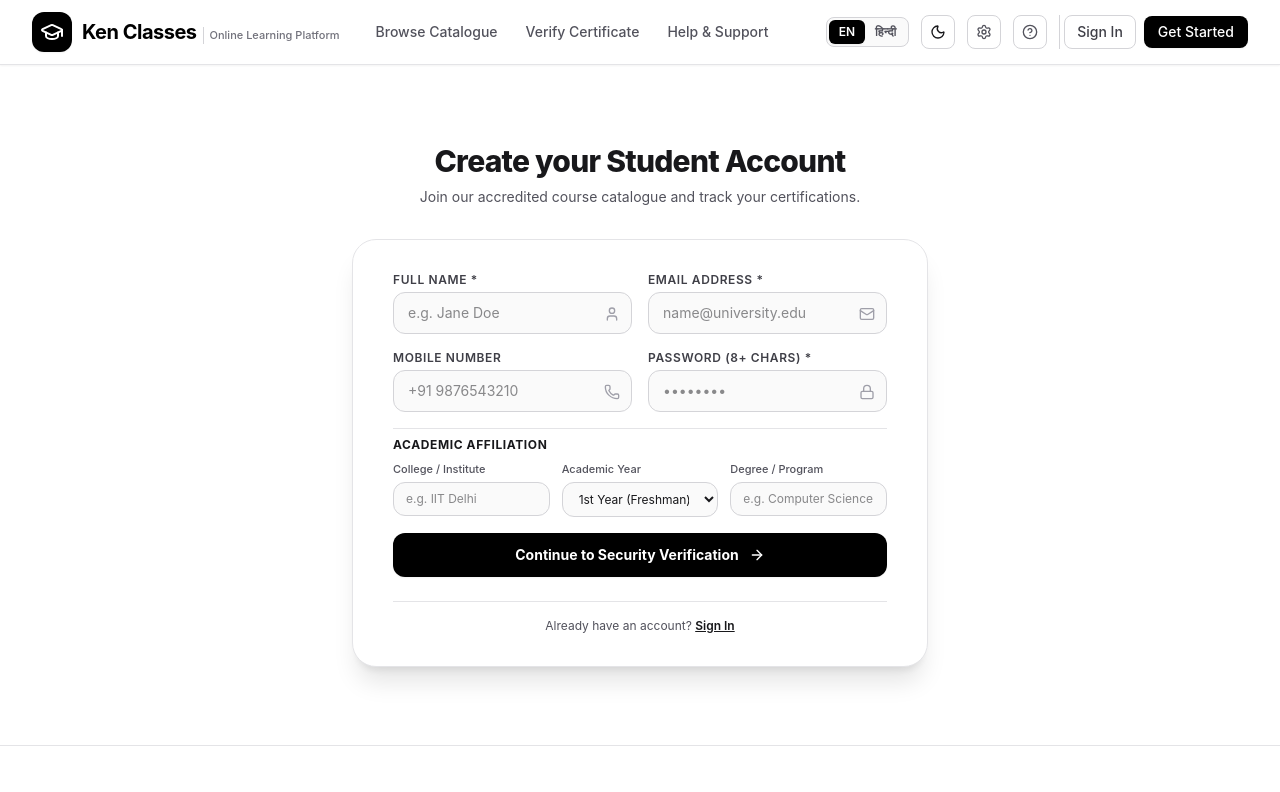
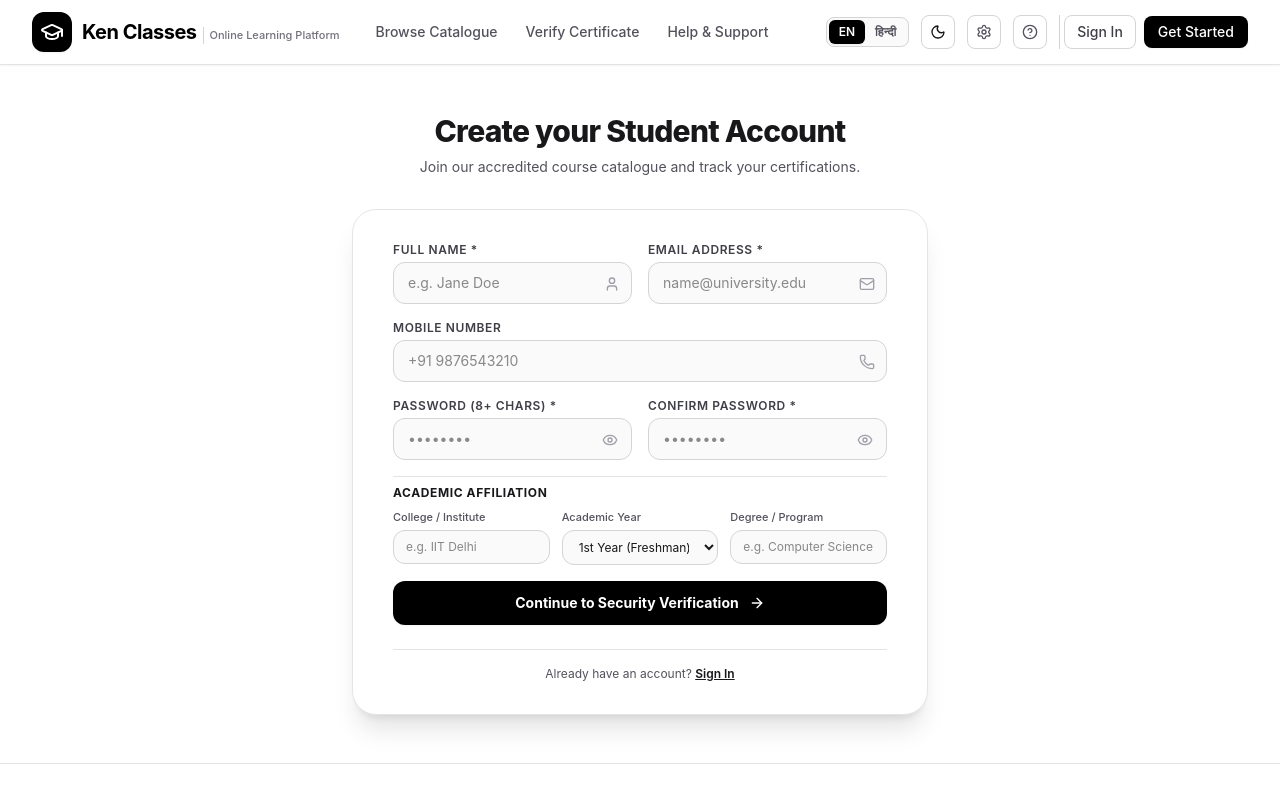
Before and after one commit to MdEkbal01/Learning-Platform, a React (Vite) app in the folder frontend/: page /register in a window 1280 px wide. Shown: the top 792 px of the page. Built offline with nearby package versions, Linux system fonts and the light colour scheme; no server answers.

Commit message:
fix: resolve registration failure on static hosting, add Confirm Password field and View Password toggle

```diff
--- a/frontend/src/api/client.ts
+++ b/frontend/src/api/client.ts
@@ -48,13 +48,16 @@ api.interceptors.response.use(
       }
     }
 
-    // Graceful fallback if backend is offline or static hosting 404s on API routes
+    // Graceful fallback if backend is offline or static hosting 404s/405s on API routes
     if (
       error.code === 'ERR_NETWORK' ||
       error.code === 'ECONNABORTED' ||
       error.response?.status === 404 ||
+      error.response?.status === 405 ||
+      error.response?.status === 500 ||
       error.response?.status === 502 ||
-      error.response?.status === 503
+      error.response?.status === 503 ||
+      !error.response
     ) {
       const mock = getMockResponse(error.config?.method, error.config?.url, error.config?.data);
       if (mock) {
--- a/frontend/src/api/mockData.ts
+++ b/frontend/src/api/mockData.ts
@@ -421,19 +421,68 @@ export function getMockResponse(method: string = 'GET', url: string = '', body?:
       try { payload = JSON.parse(body); } catch {}
     }
     const email = payload?.email || 'newuser@auralms.io';
+    const otp = Math.floor(100000 + Math.random() * 900000).toString();
     const user: MockUser = {
       id: 'user_reg_' + Date.now(),
       email,
       name: payload?.name || 'New Learner',
-      role: payload?.role || 'STUDENT',
-      isEmailVerified: true,
+      role: 'STUDENT',
+      mobile: payload?.mobile,
+      isEmailVerified: false,
     };
     return {
       status: 201,
       data: {
-        message: 'Account created successfully.',
-        token: 'auralms_demo_jwt_token_' + Date.now(),
+        message: 'Account created successfully. Please verify your email with the verification code.',
+        token: 'ken_classes_jwt_token_' + Date.now(),
+        demoVerificationCode: otp,
         user,
+      },
+    };
+  }
+
+  // Authentication: Verify OTP
+  if (cleanUrl === '/auth/verify-otp') {
+    let payload = body;
+    if (typeof body === 'string') {
+      try { payload = JSON.parse(body); } catch {}
+    }
+    const email = payload?.identifier || payload?.email || 'student@auralms.io';
+    const user: MockUser = {
+      id: 'user_verified_' + Date.now(),
+      email,
+      name: payload?.name || email.split('@')[0] || 'Ken Classes Student',
+      role: 'STUDENT',
+      isEmailVerified: true,
+    };
+    return {
+      status: 200,
+      data: {
+        message: 'Account verified successfully!',
+        token: 'ken_classes_jwt_token_' + Date.now(),
+        user,
+      },
+    };
+  }
+
+  // Authentication: Forgot Password
+  if (cleanUrl === '/auth/forgot-password') {
+    const otp = Math.floor(100000 + Math.random() * 900000).toString();
+    return {
+      status: 200,
+      data: {
+        message: 'If an account matches that contact, a password reset code has been sent.',
+        demoResetCode: otp,
+      },
+    };
+  }
+
+  // Authentication: Reset Password
+  if (cleanUrl === '/auth/reset-password') {
+    return {
+      status: 200,
+      data: {
+        message: 'Password reset successfully. You can now sign in with your new password.',
       },
     };
   }
--- a/frontend/src/pages/Auth/ForgotPassword.tsx
+++ b/frontend/src/pages/Auth/ForgotPassword.tsx
@@ -5,7 +5,7 @@ import { PointerLight } from '../../components/PointerLight';
 import { OtpInputBoxes } from '../../components/OtpInputBoxes';
 import { VerificationSpinner } from '../../components/VerificationSpinner';
 import { sendOtpEmail } from '../../services/emailService';
-import { Lock, Mail, KeyRound, AlertCircle, CheckCircle, ArrowRight, ShieldCheck } from 'lucide-react';
+import { Lock, Mail, KeyRound, AlertCircle, CheckCircle, ArrowRight, ShieldCheck, Eye, EyeOff } from 'lucide-react';
 
 export const ForgotPassword: React.FC = () => {
   const navigate = useNavigate();
@@ -14,6 +14,7 @@ export const ForgotPassword: React.FC = () => {
   const [identifier, setIdentifier] = useState('');
   const [code, setCode] = useState('');
   const [newPassword, setNewPassword] = useState('');
+  const [showNewPassword, setShowNewPassword] = useState(false);
   const [demoCode, setDemoCode] = useState<string | null>(null);
 
   const [message, setMessage] = useState<string | null>(null);
@@ -183,14 +184,22 @@ export const ForgotPassword: React.FC = () => {
                 </label>
                 <div className="relative">
                   <input
-                    type="password"
+                    type={showNewPassword ? 'text' : 'password'}
                     required
                     value={newPassword}
                     onChange={(e) => setNewPassword(e.target.value)}
                     placeholder="••••••••"
-                    className="w-full px-3.5 py-2.5 bg-zinc-50 dark:bg-zinc-950 border border-zinc-300 dark:border-zinc-800 rounded-xl text-sm text-zinc-900 dark:text-white focus:bg-white dark:focus:bg-zinc-900 focus:ring-2 focus:ring-zinc-900 dark:focus:ring-white focus:border-transparent transition outline-hidden"
+                    className="w-full pl-3.5 pr-10 py-2.5 bg-zinc-50 dark:bg-zinc-950 border border-zinc-300 dark:border-zinc-800 rounded-xl text-sm text-zinc-900 dark:text-white focus:bg-white dark:focus:bg-zinc-900 focus:ring-2 focus:ring-zinc-900 dark:focus:ring-white focus:border-transparent transition outline-hidden"
                   />
-                  <Lock className="w-4 h-4 text-zinc-400 absolute right-3 top-3.5" />
+                  <button
+                    type="button"
+                    onClick={() => setShowNewPassword(!showNewPassword)}
+                    className="p-1 text-zinc-400 hover:text-zinc-700 dark:hover:text-zinc-200 absolute right-2.5 top-2.5 transition cursor-pointer"
+                    title={showNewPassword ? 'Hide password' : 'View password'}
+                    aria-label={showNewPassword ? 'Hide password' : 'View password'}
+                  >
+                    {showNewPassword ? <EyeOff className="w-4 h-4" /> : <Eye className="w-4 h-4" />}
+                  </button>
                 </div>
               </div>
 
--- a/frontend/src/pages/Auth/Login.tsx
+++ b/frontend/src/pages/Auth/Login.tsx
@@ -3,7 +3,7 @@ import { Link, useNavigate, useLocation } from 'react-router-dom';
 import { useAuth } from '../../context/AuthContext';
 import { PointerLight } from '../../components/PointerLight';
 import { VerificationSpinner } from '../../components/VerificationSpinner';
-import { Lock, Mail, AlertCircle, ArrowRight, ShieldCheck, Sparkles } from 'lucide-react';
+import { Lock, Mail, AlertCircle, ArrowRight, ShieldCheck, Sparkles, Eye, EyeOff } from 'lucide-react';
 
 export const Login: React.FC = () => {
   const { login } = useAuth();
@@ -12,6 +12,7 @@ export const Login: React.FC = () => {
 
   const [identifier, setIdentifier] = useState('');
   const [password, setPassword] = useState('');
+  const [showPassword, setShowPassword] = useState(false);
   const [error, setError] = useState<string | null>(null);
   const [isLoading, setIsLoading] = useState(false);
   const [isVerifyingState, setIsVerifyingState] = useState(false);
@@ -115,14 +116,22 @@ export const Login: React.FC = () => {
                   </div>
                   <div className="relative">
                     <input
-                      type="password"
+                      type={showPassword ? 'text' : 'password'}
                       required
                       value={password}
                       onChange={(e) => setPassword(e.target.value)}
                       placeholder="••••••••"
-                      className="w-full px-3.5 py-2.5 bg-zinc-50 dark:bg-zinc-950 border border-zinc-300 dark:border-zinc-800 rounded-xl text-sm text-zinc-900 dark:text-white focus:bg-white dark:focus:bg-zinc-900 focus:ring-2 focus:ring-zinc-900 dark:focus:ring-white focus:border-transparent transition outline-hidden"
+                      className="w-full pl-3.5 pr-10 py-2.5 bg-zinc-50 dark:bg-zinc-950 border border-zinc-300 dark:border-zinc-800 rounded-xl text-sm text-zinc-900 dark:text-white focus:bg-white dark:focus:bg-zinc-900 focus:ring-2 focus:ring-zinc-900 dark:focus:ring-white focus:border-transparent transition outline-hidden"
                     />
-                    <Lock className="w-4 h-4 text-zinc-400 absolute right-3 top-3.5" />
+                    <button
+                      type="button"
+                      onClick={() => setShowPassword(!showPassword)}
+                      className="p-1 text-zinc-400 hover:text-zinc-700 dark:hover:text-zinc-200 absolute right-2.5 top-2.5 transition cursor-pointer"
+                      title={showPassword ? 'Hide password' : 'View password'}
+                      aria-label={showPassword ? 'Hide password' : 'View password'}
+                    >
+                      {showPassword ? <EyeOff className="w-4 h-4" /> : <Eye className="w-4 h-4" />}
+                    </button>
                   </div>
                 </div>
 
--- a/frontend/src/pages/Auth/Register.tsx
+++ b/frontend/src/pages/Auth/Register.tsx
@@ -5,7 +5,7 @@ import { PointerLight } from '../../components/PointerLight';
 import { OtpInputBoxes } from '../../components/OtpInputBoxes';
 import { VerificationSpinner } from '../../components/VerificationSpinner';
 import { sendOtpEmail, sendWelcomeEmail } from '../../services/emailService';
-import { Lock, Mail, User, Phone, BookOpen, AlertCircle, ArrowRight, KeyRound, ShieldCheck } from 'lucide-react';
+import { Lock, Mail, User, Phone, BookOpen, AlertCircle, ArrowRight, KeyRound, ShieldCheck, Eye, EyeOff, CheckCircle2 } from 'lucide-react';
 
 export const Register: React.FC = () => {
   const { register, verifyOtp } = useAuth();
@@ -23,6 +23,10 @@ export const Register: React.FC = () => {
     academicCourse: '',
   });
 
+  const [confirmPassword, setConfirmPassword] = useState('');
+  const [showPassword, setShowPassword] = useState(false);
+  const [showConfirmPassword, setShowConfirmPassword] = useState(false);
+
   const [demoVerificationCode, setDemoVerificationCode] = useState<string>('');
   const [enteredOtp, setEnteredOtp] = useState<string>('');
   const [error, setError] = useState<string | null>(null);
@@ -38,6 +42,11 @@ export const Register: React.FC = () => {
 
     if (formData.password.length < 8) {
       setError('Password must be at least 8 characters long.');
+      return;
+    }
+
+    if (formData.password !== confirmPassword) {
+      setError('Passwords do not match. Please ensure both passwords match identically.');
       return;
     }
 
@@ -167,7 +176,7 @@ export const Register: React.FC = () => {
                 </div>
               </div>
 
-              <div className="grid grid-cols-1 sm:grid-cols-2 gap-4">
+              {/* Mobile Number */}
               <div>
                 <label className="block text-xs font-semibold text-zinc-700 dark:text-zinc-300 uppercase tracking-wider mb-1">
                   Mobile Number
@@ -185,22 +194,70 @@ export const Register: React.FC = () => {
                 </div>
               </div>
 
+              {/* Password & Confirm Password with View Password Toggle */}
+              <div className="grid grid-cols-1 sm:grid-cols-2 gap-4">
                 <div>
                   <label className="block text-xs font-semibold text-zinc-700 dark:text-zinc-300 uppercase tracking-wider mb-1">
                     Password (8+ chars) *
                   </label>
                   <div className="relative">
                     <input
-                      type="password"
+                      type={showPassword ? 'text' : 'password'}
                       name="password"
                       required
                       value={formData.password}
                       onChange={handleChange}
                       placeholder="••••••••"
-                      className="w-full px-3.5 py-2.5 bg-zinc-50 dark:bg-zinc-950 border border-zinc-300 dark:border-zinc-800 rounded-xl text-sm text-zinc-900 dark:text-white focus:bg-white dark:focus:bg-zinc-900 focus:ring-2 focus:ring-zinc-900 dark:focus:ring-white focus:border-transparent transition outline-hidden"
+                      className="w-full pl-3.5 pr-10 py-2.5 bg-zinc-50 dark:bg-zinc-950 border border-zinc-300 dark:border-zinc-800 rounded-xl text-sm text-zinc-900 dark:text-white focus:bg-white dark:focus:bg-zinc-900 focus:ring-2 focus:ring-zinc-900 dark:focus:ring-white focus:border-transparent transition outline-hidden"
                     />
-                    <Lock className="w-4 h-4 text-zinc-400 absolute right-3 top-3.5" />
+                    <button
+                      type="button"
+                      onClick={() => setShowPassword(!showPassword)}
+                      className="p-1 text-zinc-400 hover:text-zinc-700 dark:hover:text-zinc-200 absolute right-2.5 top-2.5 transition cursor-pointer"
+                      title={showPassword ? 'Hide password' : 'View password'}
+                      aria-label={showPassword ? 'Hide password' : 'View password'}
+                    >
+                      {showPassword ? <EyeOff className="w-4 h-4" /> : <Eye className="w-4 h-4" />}
+                    </button>
                   </div>
+                </div>
+
+                <div>
+                  <label className="block text-xs font-semibold text-zinc-700 dark:text-zinc-300 uppercase tracking-wider mb-1">
+                    Confirm Password *
+                  </label>
+                  <div className="relative">
+                    <input
+                      type={showConfirmPassword ? 'text' : 'password'}
+                      required
+                      value={confirmPassword}
+                      onChange={(e) => setConfirmPassword(e.target.value)}
+                      placeholder="••••••••"
+                      className={`w-full pl-3.5 pr-10 py-2.5 bg-zinc-50 dark:bg-zinc-950 border rounded-xl text-sm text-zinc-900 dark:text-white focus:bg-white dark:focus:bg-zinc-900 focus:ring-2 focus:ring-zinc-900 dark:focus:ring-white focus:border-transparent transition outline-hidden ${
+                        confirmPassword && confirmPassword !== formData.password
+                          ? 'border-rose-400 dark:border-rose-600'
+                          : confirmPassword && confirmPassword === formData.password
+                          ? 'border-emerald-500'
+                          : 'border-zinc-300 dark:border-zinc-800'
+                      }`}
+                    />
+                    <button
+                      type="button"
+                      onClick={() => setShowConfirmPassword(!showConfirmPassword)}
+                      className="p-1 text-zinc-400 hover:text-zinc-700 dark:hover:text-zinc-200 absolute right-2.5 top-2.5 transition cursor-pointer"
+                      title={showConfirmPassword ? 'Hide password' : 'View password'}
+                      aria-label={showConfirmPassword ? 'Hide password' : 'View password'}
+                    >
+                      {showConfirmPassword ? <EyeOff className="w-4 h-4" /> : <Eye className="w-4 h-4" />}
+                    </button>
+                  </div>
+                  {confirmPassword && (
+                    <span className={`text-[10px] mt-1 block font-medium ${
+                      confirmPassword === formData.password ? 'text-emerald-600 dark:text-emerald-400' : 'text-rose-500'
+                    }`}>
+                      {confirmPassword === formData.password ? '✓ Passwords match' : '✗ Passwords do not match'}
+                    </span>
+                  )}
                 </div>
               </div>
 
```
Lines whose indentation alone changed are shown as unchanged.
